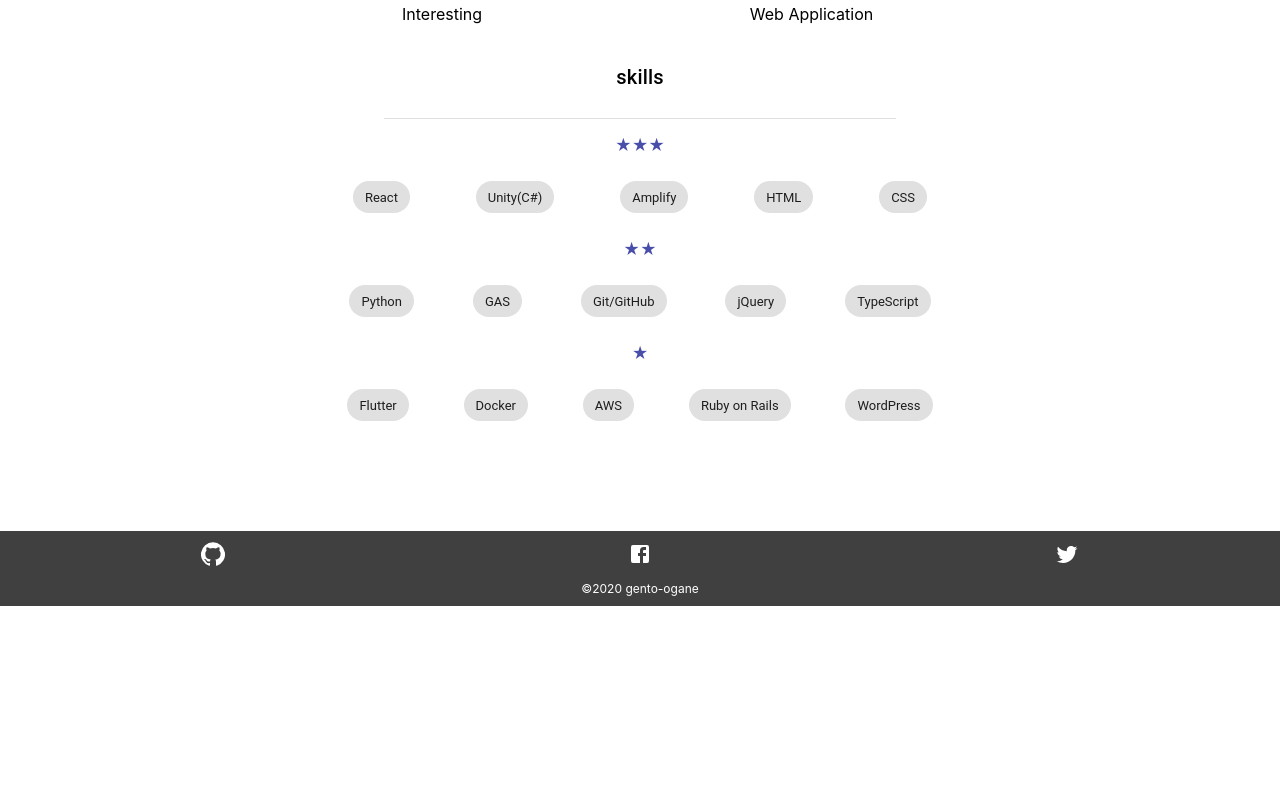
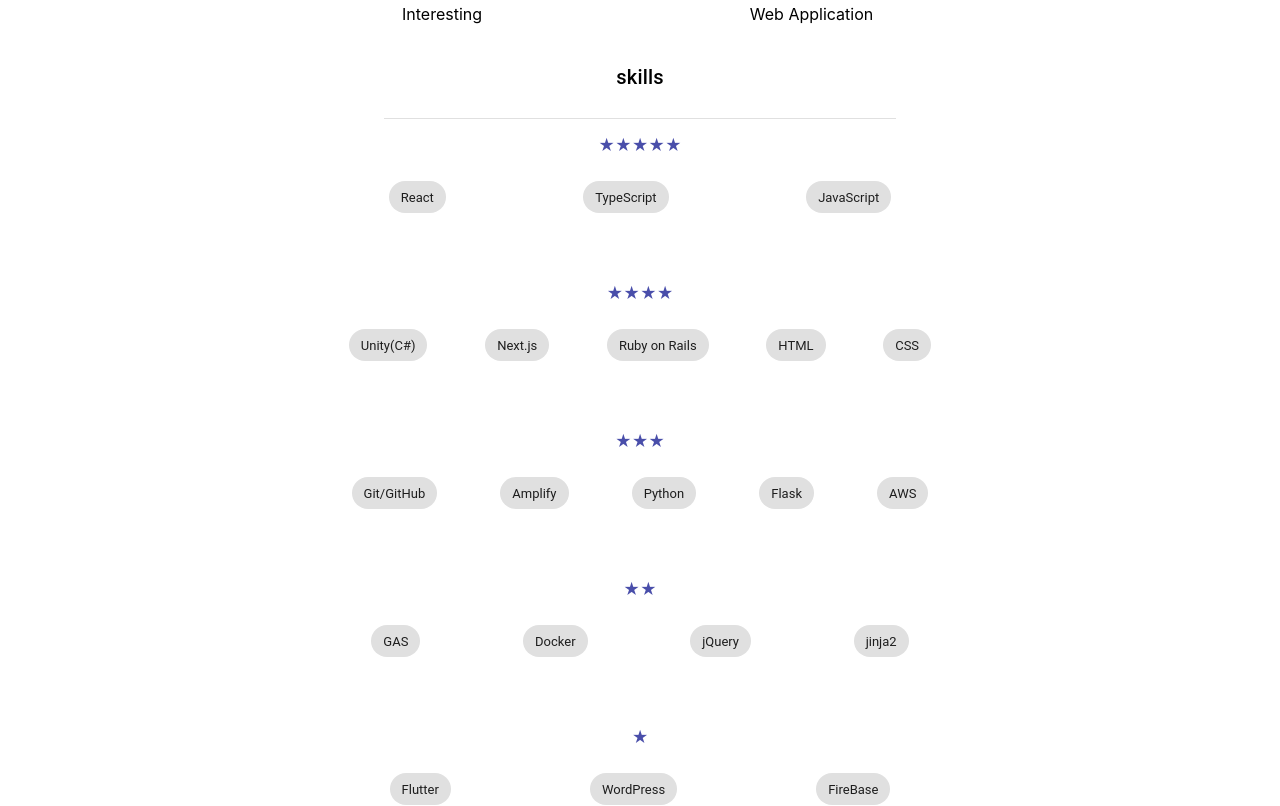
Before and after one commit to gento-ogane/gento-ogane.github.io, a React (Create React App) app: page /about in a window 1280 px wide. Shown: the part 640-1446 px from the top of the page. Before the commit the page ends 1246 px from the top, so only its background shows below. Built offline with nearby package versions, Linux system fonts and the light colour scheme.

Commit message:
lint fix

```diff
--- a/src/index.tsx
+++ b/src/index.tsx
@@ -8,7 +8,7 @@ ReactDOM.render(
   <React.StrictMode>
     <Home />
   </React.StrictMode>,
-  document.getElementById('root')
+  document.getElementById('root'),
 );
 
 // If you want your app to work offline and load faster, you can change
--- a/src/views/Pages/About.tsx
+++ b/src/views/Pages/About.tsx
@@ -1,18 +1,18 @@
-import * as React from "react";
-import styled from "styled-components";
-import TitleText from "../atoms/TitleText";
-import Avatar from "../../utils/avatar.jpg";
-import Chip from "@material-ui/core/Chip";
-import { headerHeightNum } from "../../utils/size";
+import * as React from 'react';
+import styled from 'styled-components';
+import TitleText from '../atoms/TitleText';
+import Avatar from '../../utils/avatar.jpg';
+import Chip from '@material-ui/core/Chip';
+import { headerHeightNum } from '../../utils/size';
 import Divider from '@material-ui/core/Divider';
 
-const About: React.FC = (props) => {
+const About: React.FC = props => {
   return (
     <Wrap>
-      <TitleText variant="h5">About</TitleText>
-      <TitleText variant="h6">profile</TitleText>
-      <Divide variant="middle" />
-      <Img src={Avatar} alt="avatar" />
+      <TitleText variant='h5'>About</TitleText>
+      <TitleText variant='h6'>profile</TitleText>
+      <Divide variant='middle' />
+      <Img src={Avatar} alt='avatar' />
       <Table>
         <Tbody>
           <tr>
@@ -37,38 +37,49 @@ const About: React.FC = (props) => {
           </tr>
         </Tbody>
       </Table>
-      <TitleText variant="h6">skills</TitleText>
-      <Divide variant="middle" />
+      <TitleText variant='h6'>skills</TitleText>
+      <Divide variant='middle' />
+      <Star>★★★★★</Star>
+      <Row>
+        <SkillChip label='React' />
+        <SkillChip label='TypeScript' />
+        <SkillChip label='JavaScript' />
+      </Row>
+      <Star>★★★★</Star>
+      <Row>
+        <SkillChip label='Unity(C#)' />
+        <SkillChip label='Next.js' />
+        <SkillChip label='Ruby on Rails' />
+        <SkillChip label='HTML' />
+        <SkillChip label='CSS' />
+      </Row>
       <Star>★★★</Star>
-      <RowThree>
-        <SkillChip label="React" />
-        <SkillChip label="Unity(C#)" />
-        <SkillChip label="Amplify" />
-        <SkillChip label="HTML" />
-        <SkillChip label="CSS" />
-      </RowThree>
+      <Row>
+        <SkillChip label='Git/GitHub' />
+        <SkillChip label='Amplify' />
+        <SkillChip label='Python' />
+        <SkillChip label='Flask' />
+        <SkillChip label='AWS' />
+      </Row>
       <Star>★★</Star>
-      <RowTwo>
-        <SkillChip label="Python" />
-        <SkillChip label="GAS" />
-        <SkillChip label="Git/GitHub" />
-        <SkillChip label="jQuery" />
-        <SkillChip label="TypeScript" />
-      </RowTwo>
+      <Row>
+        <SkillChip label='GAS' />
+        <SkillChip label='Docker' />
+        <SkillChip label='jQuery' />
+        <SkillChip label='jinja2' />
+      </Row>
       <Star>★</Star>
-      <RowOne>
-        <SkillChip label="Flutter" />
-        <SkillChip label="Docker" />
-        <SkillChip label="AWS" />
-        <SkillChip label="Ruby on Rails" />
-        <SkillChip label="WordPress" />
-      </RowOne>
+      <Row>
+        <SkillChip label='Flutter' />
+        <SkillChip label='WordPress' />
+        <SkillChip label='FireBase' />
+      </Row>
     </Wrap>
   );
 };
 
 const Wrap = styled.div`
-  margin-top: ${headerHeightNum + "px"};
+  margin-top: ${headerHeightNum + 'px'};
   width: 100%;
   text-align: center;
   padding-bottom: 100px;
@@ -101,29 +112,14 @@ const Tdr = styled.td`
   padding: 10px;
 `;
 
-const RowThree = styled.div`
+const Row = styled.div`
   display: flex;
   justify-content: space-around;
   align-content: space-around;
   flex-wrap: wrap;
   width: 50%;
   margin: auto;
-`;
-const RowTwo = styled.div`
-  display: flex;
-  justify-content: space-around;
-  align-content: space-around;
-  flex-wrap: wrap;
-  width: 50%;
-  margin: auto;
-`;
-const RowOne = styled.div`
-  display: flex;
-  justify-content: space-around;
-  align-content: space-around;
-  flex-wrap: wrap;
-  width: 50%;
-  margin: auto;
+  margin-bottom: 60px;
 `;
 
 const SkillChip = styled(Chip)`
@@ -131,11 +127,11 @@ const SkillChip = styled(Chip)`
 `;
 
 const Star = styled.p`
- color: #494eaa;
-`
-const Divide=styled(Divider)`
- width:40%;
- margin:auto !important;
-`
+  color: #494eaa;
+`;
+const Divide = styled(Divider)`
+  width: 40%;
+  margin: auto !important;
+`;
 
 export default About;
--- a/src/views/Pages/Products.tsx
+++ b/src/views/Pages/Products.tsx
@@ -1,21 +1,30 @@
-import * as React from "react";
-import styled from "styled-components";
-import TitleText from "../atoms/TitleText";
-import {headerHeightNum} from "../../utils/size";
+import * as React from 'react';
+import styled from 'styled-components';
+import TitleText from '../atoms/TitleText';
+import { headerHeightNum } from '../../utils/size';
 import ProductCard from '../organisms/ProductCard';
-import logo1 from "../../utils/products/product01.jpg";
+import logo1 from '../../utils/products/product01.jpg';
+import { Grid } from '@material-ui/core';
 
-const Products: React.FC = (props) => {
+const Products: React.FC = props => {
   return (
     <Wrap>
-      <TitleText variant="h5">Products</TitleText>
-      <ProductCard image={logo1} title={"Gentz.dev"} detail={"自身の経歴や作品をまとめたシンプルなポートフォリオサイトです。"}/>
+      <TitleText variant='h5'>Products</TitleText>
+      <Grid>
+        <ProductCard
+          image={logo1}
+          title={'Gentz.dev'}
+          detail={
+            '自身の経歴や作品をまとめたシンプルなポートフォリオサイトです。'
+          }
+        />
+      </Grid>
     </Wrap>
   );
 };
 
 const Wrap = styled.div`
- margin-top:${headerHeightNum+"px"};
+  margin-top: ${headerHeightNum + 'px'};
   width: 100%;
 `;
 
--- a/src/views/organisms/Header.tsx
+++ b/src/views/organisms/Header.tsx
@@ -1,70 +1,80 @@
-import React,{useState} from "react";
+import React, { useState } from 'react';
 import styled from 'styled-components';
 import AppBar from '@material-ui/core/AppBar';
 import Toolbar from '@material-ui/core/Toolbar';
-import Typography  from '@material-ui/core/Typography'
+import Typography from '@material-ui/core/Typography';
 import ListItem from '@material-ui/core/ListItem';
 import ListItemText from '@material-ui/core/ListItemText';
-import {headerHeightNum}from '../../utils/size';
-import {useHistory} from 'react-router-dom';
+import { headerHeightNum } from '../../utils/size';
+import { useHistory } from 'react-router-dom';
 
+const Header: React.FC = props => {
+  const history = useHistory();
+  const [menuState, setMenuState] = useState(0);
 
-const Header:React.FC=props=>{
-    const history=useHistory();
-    const [menuState,setMenuState]=useState(0);
-
-
-return (
+  return (
     <Head>
       <Bar>
-        <Title variant="h6">Gentz.dev</Title>
-        <MenuItem  button onClick={()=>{history.push('/');setMenuState(0)}}>
-        <TopItemText state={menuState}>Top</TopItemText>
+        <Title variant='h6'>Gentz.dev</Title>
+        <MenuItem
+          button
+          onClick={() => {
+            history.push('/');
+            setMenuState(0);
+          }}
+        >
+          <TopItemText state={menuState}>Top</TopItemText>
         </MenuItem>
-        <MenuItem button onClick={()=>{history.push('/about');setMenuState(1)}}>
-          <AboutItemText state={menuState} >About</AboutItemText>
+        <MenuItem
+          button
+          onClick={() => {
+            history.push('/about');
+            setMenuState(1);
+          }}
+        >
+          <AboutItemText state={menuState}>About</AboutItemText>
         </MenuItem>
-        <MenuItem button onClick={()=>{history.push('/products');setMenuState(2)}}>
-          <ProductsItemText state={menuState} >Products</ProductsItemText>
+        <MenuItem
+          button
+          onClick={() => {
+            history.push('/products');
+            setMenuState(2);
+          }}
+        >
+          <ProductsItemText state={menuState}>Products</ProductsItemText>
         </MenuItem>
       </Bar>
     </Head>
-);
-}
+  );
+};
 
+const Head = styled(AppBar)`
+  height: ${headerHeightNum + 'px'};
+  background: #404040 !important;
+  position: fixed;
+  margin-bottom: 10px;
+`;
+const Bar = styled(Toolbar)``;
 
+const Title = styled(Typography)`
+  width: 50%;
+`;
 
-const Head=styled(AppBar)`
-  height:${headerHeightNum+"px"};
-  background:#404040 !important;
-  position:fixed;
-  margin-bottom:10px;
-`
-const Bar=styled(Toolbar)`
-`
+const MenuItem = styled(ListItem)`
+  width: 10% !important;
+`;
 
-const Title=styled(Typography)`
-  width:50%;
-`
+const TopItemText = styled(ListItemText)<{ state: number }>`
+  text-align: center;
+  color: ${props => (props.state === 0 ? '#6a5acd' : false)};
+`;
+const AboutItemText = styled(ListItemText)<{ state: number }>`
+  text-align: center;
+  color: ${props => (props.state === 1 ? '#6a5acd' : false)};
+`;
+const ProductsItemText = styled(ListItemText)<{ state: number }>`
+  text-align: center;
+  color: ${props => (props.state === 2 ? '#6a5acd' : false)};
+`;
 
-const MenuItem=styled(ListItem)`
-  width:10% !important;
-`
-
-const TopItemText=styled(ListItemText)<{state:Number}>`
-  text-align:center;
-  color:${props=>props.state===0?"#6a5acd":false};
-`
-const AboutItemText=styled(ListItemText)<{state:Number}>`
-  text-align:center;
-  color:${props=>props.state===1?"#6a5acd":false};
-`
-const ProductsItemText=styled(ListItemText)<{state:Number}>`
-  text-align:center;
-  color:${props=>props.state===2?"#6a5acd":false};
-`
-
-
-
-
-export default Header
+export default Header;
--- a/src/views/organisms/ProductCard.tsx
+++ b/src/views/organisms/ProductCard.tsx
@@ -1,12 +1,19 @@
-import * as React from "react";
+import * as React from 'react';
 import { makeStyles } from '@material-ui/core/styles';
-import {Card,CardActionArea,CardMedia,CardContent,Typography,Button,CardActions} from '@material-ui/core';
+import {
+  Card,
+  CardActionArea,
+  CardMedia,
+  CardContent,
+  Typography,
+  Button,
+  CardActions,
+} from '@material-ui/core';
 
-interface Props{
-    image:string,
-    title:string,
-    detail:string
-
+interface Props {
+  image: string;
+  title: string;
+  detail: string;
 }
 
 const useStyles = makeStyles({
@@ -14,29 +21,28 @@ const useStyles = makeStyles({
     maxWidth: 345,
   },
 });
-  const ProductCard: React.FC<Props> = props=> {
-    const classes = useStyles();
+const ProductCard: React.FC<Props> = props => {
   return (
-        <Card className={classes.root}>
+    <Card>
       <CardActionArea>
         <CardMedia
-            component="img"
-            alt="Contemplative Reptile"
-            height="220"
+          component='img'
+          alt='Contemplative Reptile'
+          height='220'
           src={props.image}
-            title="Contemplative Reptile"
+          title='Contemplative Reptile'
         />
         <CardContent>
-            <Typography gutterBottom variant="h5" component="h2">
+          <Typography gutterBottom variant='h5' component='h2'>
             {props.title}
           </Typography>
-            <Typography variant="body2" color="textSecondary" component="p">
+          <Typography variant='body2' color='textSecondary' component='p'>
             {props.detail}
           </Typography>
         </CardContent>
       </CardActionArea>
       <CardActions>
-          <Button size="small" color="primary">
+        <Button size='small' color='primary'>
           Learn More
         </Button>
       </CardActions>
@@ -44,5 +50,4 @@ const useStyles = makeStyles({
   );
 };
 
-
 export default ProductCard;
```
Also changed, not shown: src/api/base.ts (deleted, +0 -17 lines), src/serviceWorker.ts (+7 -10 lines), src/views/Home.tsx (+14 -15 lines), src/views/Pages/Articles.tsx (+7 -7 lines), src/views/Pages/Top.tsx (+25 -21 lines), src/views/atoms/TitleText.ts (+7 -7 lines), src/views/organisms/Footer.tsx (+31 -26 lines). Lines whose indentation alone changed are shown as unchanged.
